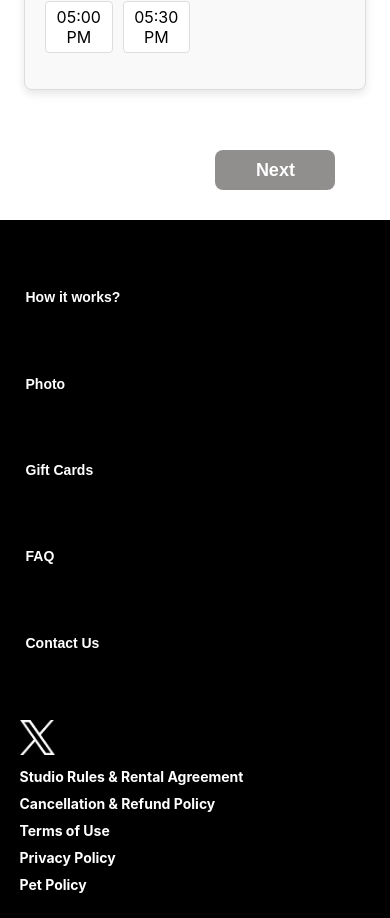
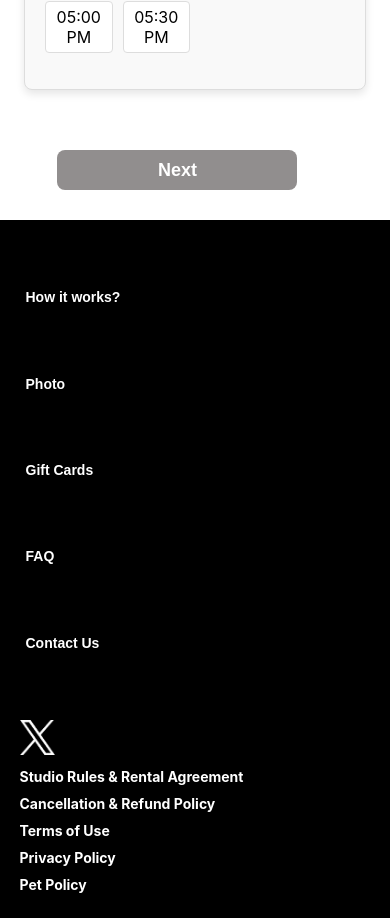
Before and after one commit to Self-Made-Portraits/portraits, a React (Create React App) app in the folder frontend/: page /book/time in a window 390 px wide. Shown: the part 1000-1918 px from the top of the page. Built offline with nearby package versions, Linux system fonts and the light colour scheme.

Commit message:
booking_mobile

```diff
--- a/frontend/src/components/TimeBooking/TimeBooking.css
+++ b/frontend/src/components/TimeBooking/TimeBooking.css
@@ -449,12 +449,36 @@
   .time__duration-buttons{
     flex-direction: row;
   }
+
+  .time__back-button{
+    width: 80px;
+    font-size: 16px;
+  }
+  .time__next-step{
+    justify-content: center;
+  }
+
+  .time__next-step-button {
+    width: 240px;
+  }
+
+  .time__button-container{
+    justify-content: center;
+  }
 }
 
 @media screen and (max-width: 767px) {
   .time__number{
     font-size: 14px;
 }
+
+  .time__step{
+    width: 90%;
+  }
+
+  .time__confirmation{
+    width: 90%;
+  }
 
   .time__line{
     width: 70px
```
Also changed, not shown: 6 other files (tests, documents, lock files or other folders).
